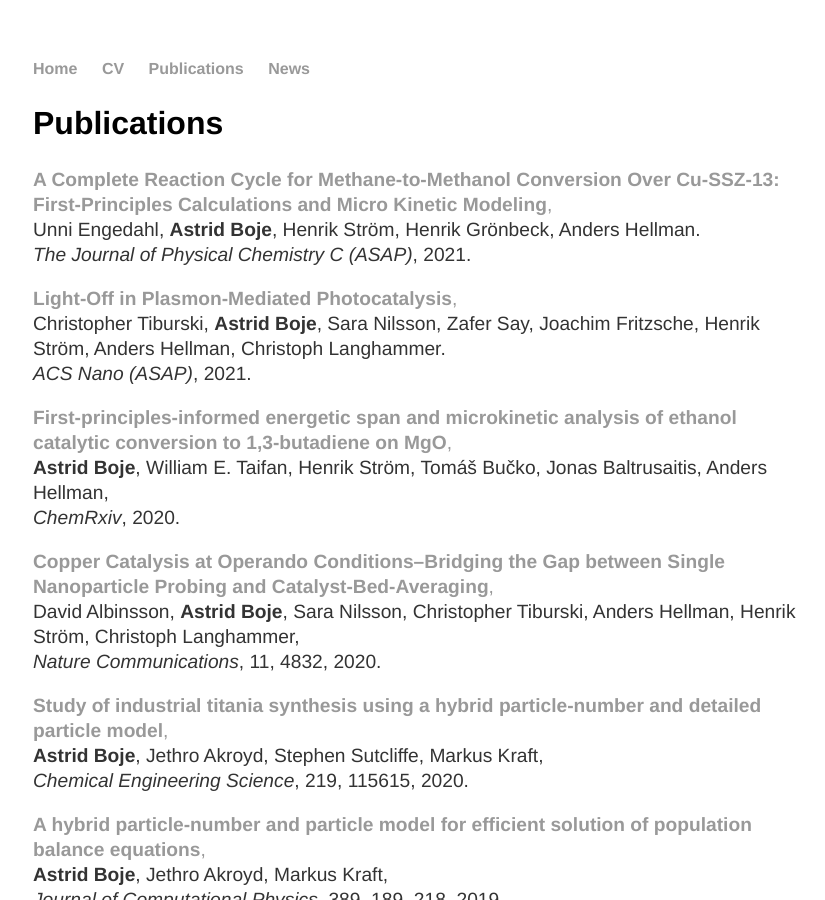
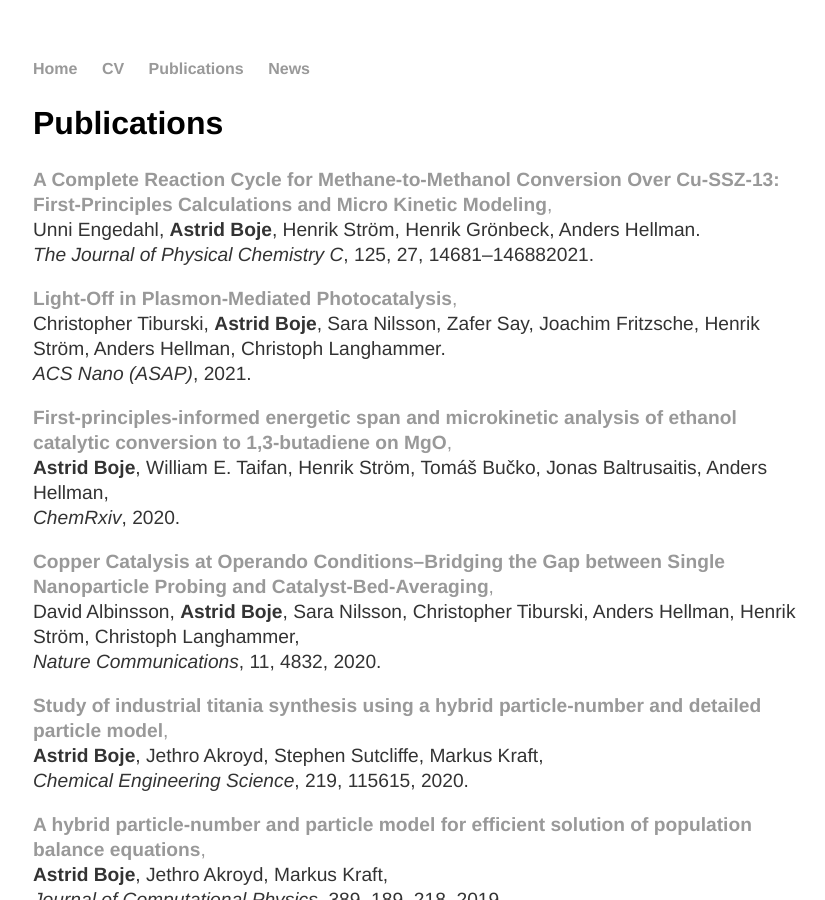
Before and after one commit to aab64/aab64.github.io, a Jekyll site: the page built from publications/index.html, in a window 1280 px wide and 900 px high. Shown: the whole window, without its empty margins (223-1048 px from the left). Built offline with Jekyll 4.4.1, drawn with Linux system fonts in a browser that asks for light colours.

Commit message:
Added date and pages

```diff
--- a/publications/index.html
+++ b/publications/index.html
@@ -14,8 +14,8 @@ title: Astrid Boje | Publications
 		<br/>
 		Unni Engedahl, <strong>Astrid Boje</strong>, Henrik Str&ouml;m, Henrik Gr&ouml;nbeck, Anders Hellman.
 		<br/>
-		<em>The Journal of Physical Chemistry C (ASAP)</em>,
-		2021.
+		<em>The Journal of Physical Chemistry C</em>,
+		125, 27, 14681&ndash;146882021.
 	</p>
 	<p>
 		<a href="https://pubs.acs.org/doi/10.1021/acsnano.1c01537">
```
